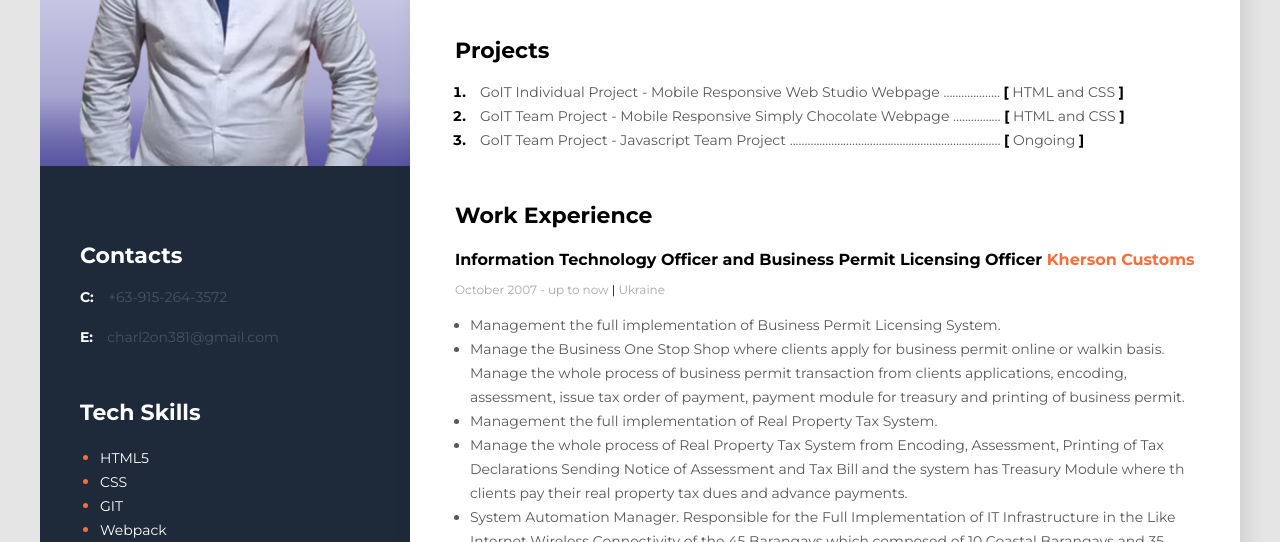
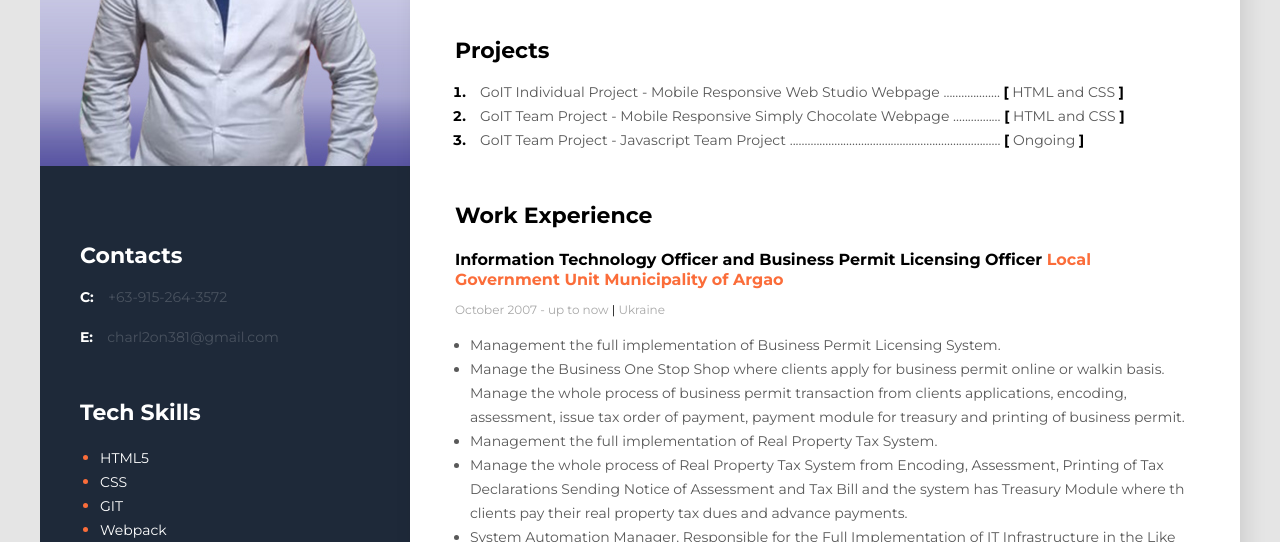
Before and after one commit to charl2on381/charltonResumeCV, a plain HTML site: page index.html in a window 1280 px wide. Shown: the part 252-794 px from the top of the page. Drawn offline with Linux system fonts and the light colour scheme.

Commit message:
Update Code

```diff
--- a/index.html
+++ b/index.html
@@ -69,7 +69,7 @@
           <!--Company 1-->
           <div>
             <h4 class="work-position">
-              Information Technology Officer and Business Permit Licensing Officer <span class="organization">Kherson Customs</span>
+              Information Technology Officer and Business Permit Licensing Officer <span class="organization">Local Government Unit Municipality of Argao</span>
             </h4>
             <p class="period">
               October 2007 - up to now <span class="line">|</span> Ukraine
```
